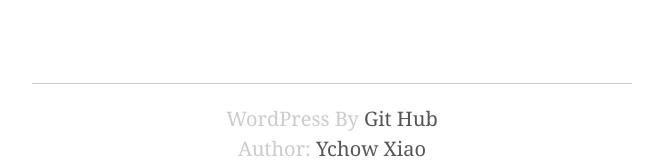
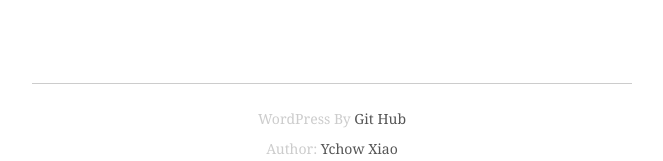
Before and after one commit to kai517/ychowxiao, a Jekyll site: the page built from index.html, in a window 1280 px wide. Shown: the part 736-897 px from the top of the page, without its empty margins (308-971 px from the left). Built offline with Jekyll 4.4.1, drawn with Linux system fonts in a browser that asks for light colours.

Commit message:
Update main.css

```diff
--- a/css/main.css
+++ b/css/main.css
@@ -1,7 +1,7 @@
 @charset "utf-8";
 /*********************************************
 * CSS Document for Ychowxiao.com
-* Start Time 2014-06-25
+* Start Time 2014-06-29
 * Author : YchowXiao
 * Contect : yuanzhouxiao@foxmail.com
 **********************************************/
@@ -110,7 +110,7 @@ a:hover {
 
 h1,h2{text-align: center;font-size: 48px;text-decoration:italic;color:rgb(51,51,51);line-height: 59px;letter-spacing:3px;text-transform:uppercase;}
 h2{letter-spacing:2px;font-style:italic;color:#333;font-size:20px;line-height:24px;}
-p{text-align: center;font-size: 20px;line-height: 30px;}
+p{text-align: center;line-height: 30px;}
 ul{width:300px;margin:100px auto;}
 ul li{margin-bottom:10px;}
 footer.index{width:600px;padding:20px 0 0;border-top:1px solid #ccc;position:fixed;bottom:0;left:50%;margin-left:-300px;color:#ccc;font-size:14px;line-height:30px;text-align:center;}
```
